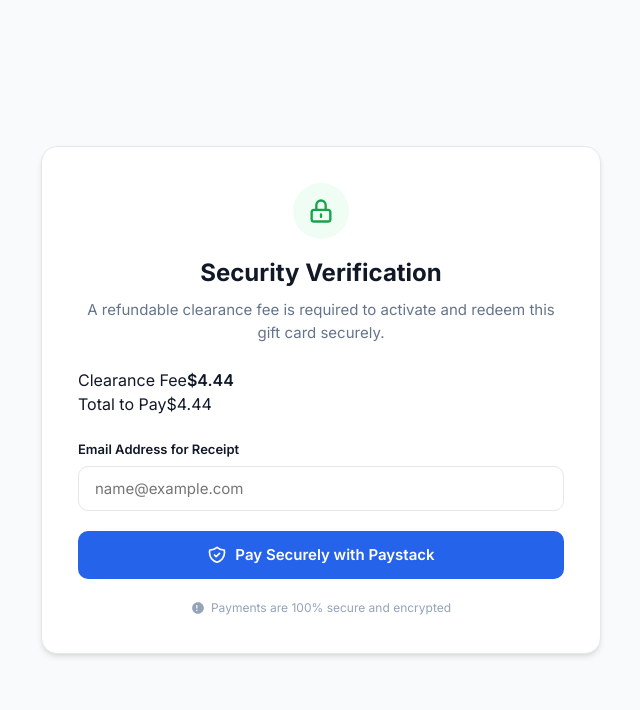
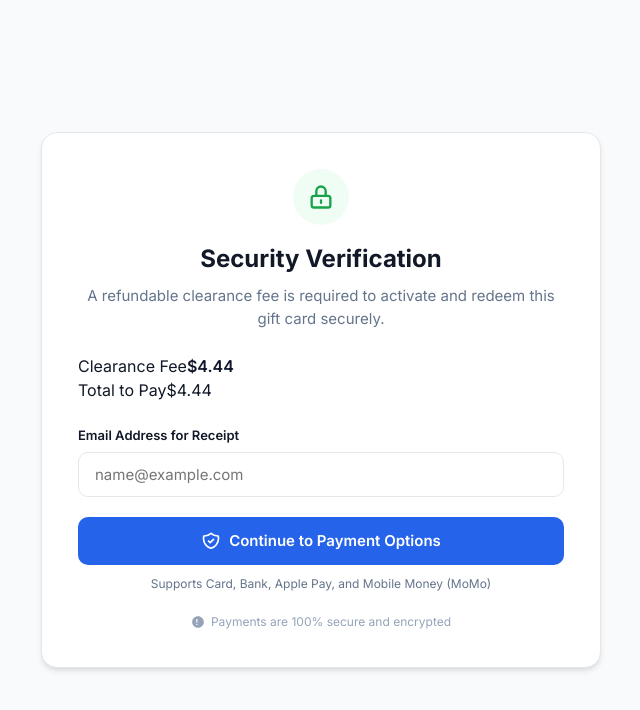
Before and after one commit to Michael-appiah/potential-carnival, a React (Vite) app: page /purchase/auth in a window 1280 px wide. Shown: the top 710 px of the page, without its empty margins (319-959 px from the left). Built offline with nearby package versions, Linux system fonts and the light colour scheme.

Commit message:
UI: clarify payment options on clearance page

```diff
--- a/src/pages/Clearance.jsx
+++ b/src/pages/Clearance.jsx
@@ -73,8 +73,11 @@
                             <svg xmlns="http://www.w3.org/2000/svg" width="20" height="20" fill="none" viewBox="0 0 24 24" stroke="currentColor" strokeWidth="2">
                                 <path strokeLinecap="round" strokeLinejoin="round" d="M9 12l2 2 4-4m5.618-4.016A11.955 11.955 0 0112 2.944a11.955 11.955 0 01-8.618 3.04A12.02 12.02 0 003 9c0 5.591 3.824 10.29 9 11.622 5.176-1.332 9-6.03 9-11.622 0-1.042-.133-2.052-.382-3.016z" />
                             </svg>
-                            Pay Securely with Paystack
+                            Continue to Payment Options
                         </button>
+                        <div style={{ textAlign: 'center', marginTop: '10px', fontSize: '12px', color: '#64748b' }}>
+                            Supports Card, Bank, Apple Pay, and Mobile Money (MoMo)
+                        </div>
                     </form>
 
                     <div style={{ textAlign: 'center', marginTop: '20px', fontSize: '12px', color: '#94a3b8', display: 'flex', alignItems: 'center', justifyContent: 'center', gap: '6px' }}>
```
